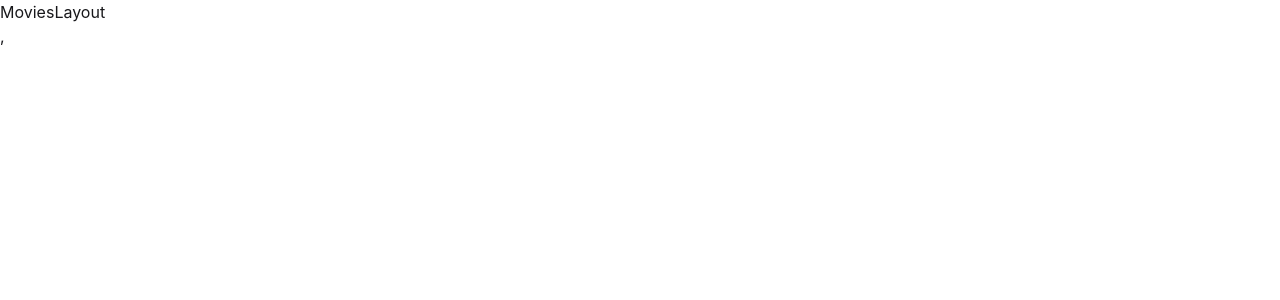
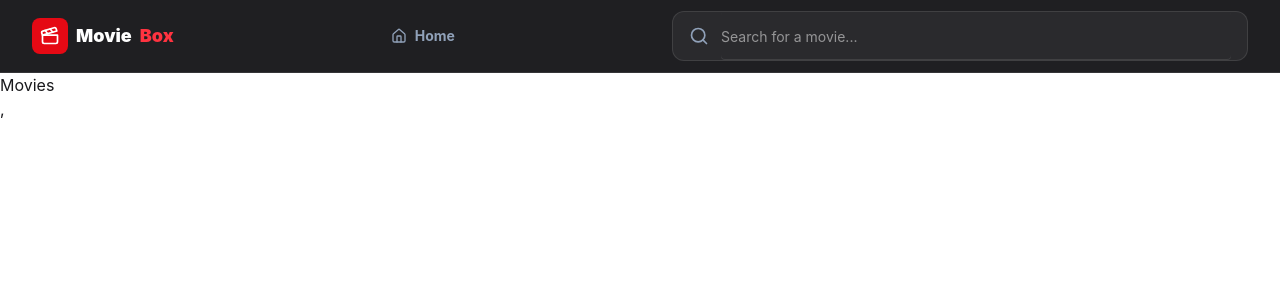
Before and after one commit to ahmedhimel21/movie-box-app, a React (Vite) app: page /movies in a window 1280 px wide. Shown: the top 300 px of the page. Built offline with nearby package versions, Linux system fonts and the light colour scheme.

Commit message:
implemented: moviesNavbar

```diff
--- /dev/null
+++ b/src/components/MoviesNavbar.jsx
@@ -0,0 +1,43 @@
+import { Clapperboard, Home, Search } from "lucide-react";
+import { NavLink } from "react-router";
+
+export default function MoviesNavbar({ search, setSearch }) {
+  return (
+    <>
+      <header className="sticky top-0 z-50 border-b border-white/10 bg-[#07070b]/90 backdrop-blur-xl">
+        <div className="mx-auto flex min-h-18 max-w-7xl items-center justify-between gap-4 px-4 sm:px-6 lg:px-8">
+          <NavLink
+            to="/"
+            className="hidden items-center gap-2 text-lg font-black text-white sm:flex"
+          >
+            <span className="grid size-9 place-items-center rounded-lg bg-[#e50914]">
+              <Clapperboard className="size-5" />
+            </span>
+            Movie<span className="text-[#ff3340]">Box</span>
+          </NavLink>
+          <NavLink
+            to="/"
+            className={({ isActive }) =>
+              `group flex items-center gap-2 rounded-xl px-4 py-2.5 text-sm font-bold transition-all duration-300 ${isActive ? "bg-primary text-primary-content shadow-lg shadow-primary/20" : "text-slate-400 hover:bg-white/5 hover:text-white"}`
+            }
+          >
+            {" "}
+            <Home className="size-4 transition-transform group-hover:scale-110" />{" "}
+            <span>Home</span>{" "}
+          </NavLink>
+          <label className="flex w-full max-w-xl items-center gap-3 rounded-xl border border-white/10 bg-white/5 px-4 transition focus-within:border-red-500/70 focus-within:bg-white/10 focus-within:ring-2 focus-within:ring-red-500/15">
+            <Search className="size-5 shrink-0 text-slate-400" />
+            <input
+              type="text"
+              placeholder="Search for a movie..."
+              aria-label="Search for a movie"
+              className="input h-12 min-w-0 flex-1 border-0 bg-transparent px-0 text-white outline-none focus:outline-none"
+              value={search}
+              onChange={(e) => setSearch(e.target.value)}
+            />
+          </label>
+        </div>
+      </header>
+    </>
+  );
+}
--- a/src/layouts/MoviesLayout.jsx
+++ b/src/layouts/MoviesLayout.jsx
@@ -1,3 +1,13 @@
+import { Outlet } from "react-router";
+import MoviesNavbar from "../components/MoviesNavbar";
+import { useState } from "react";
+
 export default function MoviesLayout() {
-  return <div>MoviesLayout</div>;
+  const [search, setSearch] = useState("");
+  return (
+    <>
+      <MoviesNavbar search={search} setSearch={setSearch} />
+      <Outlet context={{ search }} />
+    </>
+  );
 }
```
